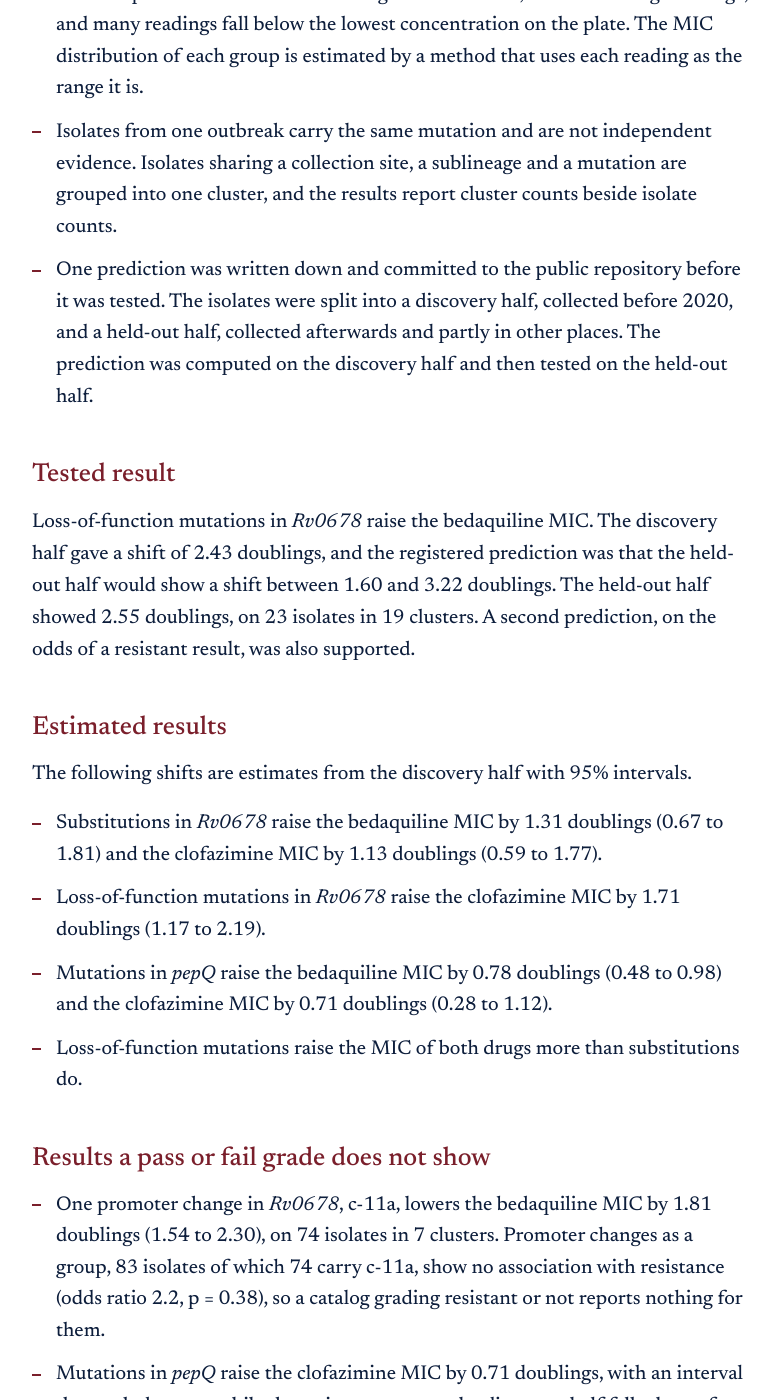
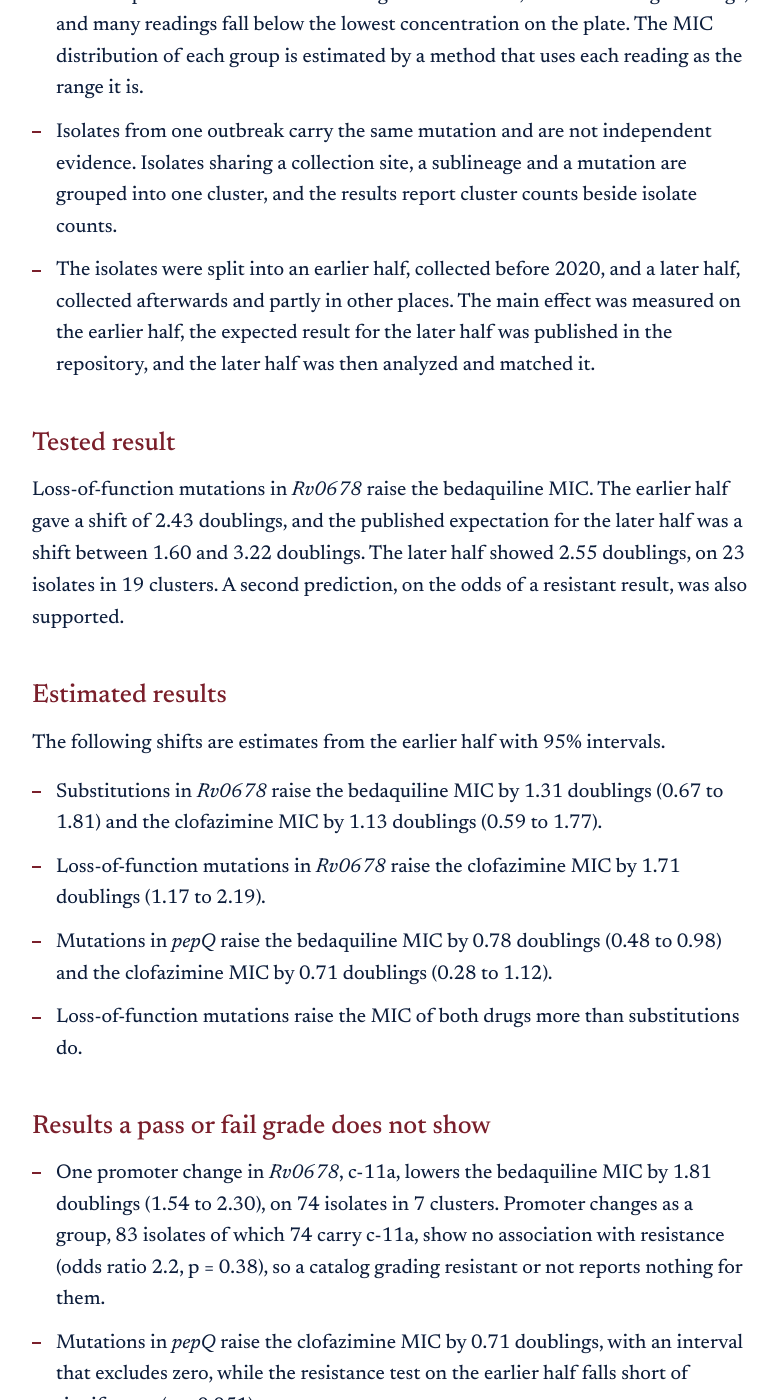
Before and after one commit to aminabaktiyarova/aminabaktiyarova.github.io, a Jekyll site: the page built from research-tb-drug-resistance.html, in a window 1280 px wide and 1400 px high, scrolled down 1281 px. Shown: the whole window, without its empty margins (148-927 px from the left). Built offline with Jekyll 4.4.1, drawn with Linux system fonts in a browser that asks for light colours; some of the changed text lies outside the part shown.

Commit message:
Reword the method description

```diff
--- a/research-tb-drug-resistance.html
+++ b/research-tb-drug-resistance.html
@@ -25,14 +25,14 @@ permalink: /research/tb-drug-resistance/
         <li>Each isolate is assigned to a group from its mutations alone: no mutation in the three genes, a single mutation of a given class (substitution, frameshift, stop codon, gene deletion, in-frame insertion or deletion, or promoter change), or an uncertain call.</li>
         <li>An MIC plate tests a series of doubling concentrations, so each reading is a range, and many readings fall below the lowest concentration on the plate. The MIC distribution of each group is estimated by a method that uses each reading as the range it is.</li>
         <li>Isolates from one outbreak carry the same mutation and are not independent evidence. Isolates sharing a collection site, a sublineage and a mutation are grouped into one cluster, and the results report cluster counts beside isolate counts.</li>
-        <li>One prediction was written down and committed to the public repository before it was tested. The isolates were split into a discovery half, collected before 2020, and a held-out half, collected afterwards and partly in other places. The prediction was computed on the discovery half and then tested on the held-out half.</li>
+        <li>The isolates were split into an earlier half, collected before 2020, and a later half, collected afterwards and partly in other places. The main effect was measured on the earlier half, the expected result for the later half was published in the repository, and the later half was then analyzed and matched it.</li>
       </ul>
 
       <h2>Tested result</h2>
-      <p>Loss-of-function mutations in <i>Rv0678</i> raise the bedaquiline MIC. The discovery half gave a shift of 2.43 doublings, and the registered prediction was that the held-out half would show a shift between 1.60 and 3.22 doublings. The held-out half showed 2.55 doublings, on 23 isolates in 19 clusters. A second prediction, on the odds of a resistant result, was also supported.</p>
+      <p>Loss-of-function mutations in <i>Rv0678</i> raise the bedaquiline MIC. The earlier half gave a shift of 2.43 doublings, and the published expectation for the later half was a shift between 1.60 and 3.22 doublings. The later half showed 2.55 doublings, on 23 isolates in 19 clusters. A second prediction, on the odds of a resistant result, was also supported.</p>
 
       <h2>Estimated results</h2>
-      <p>The following shifts are estimates from the discovery half with 95% intervals.</p>
+      <p>The following shifts are estimates from the earlier half with 95% intervals.</p>
       <ul>
         <li>Substitutions in <i>Rv0678</i> raise the bedaquiline MIC by 1.31 doublings (0.67 to 1.81) and the clofazimine MIC by 1.13 doublings (0.59 to 1.77).</li>
         <li>Loss-of-function mutations in <i>Rv0678</i> raise the clofazimine MIC by 1.71 doublings (1.17 to 2.19).</li>
@@ -43,7 +43,7 @@ permalink: /research/tb-drug-resistance/
       <h2>Results a pass or fail grade does not show</h2>
       <ul>
         <li>One promoter change in <i>Rv0678</i>, c-11a, lowers the bedaquiline MIC by 1.81 doublings (1.54 to 2.30), on 74 isolates in 7 clusters. Promoter changes as a group, 83 isolates of which 74 carry c-11a, show no association with resistance (odds ratio 2.2, p = 0.38), so a catalog grading resistant or not reports nothing for them.</li>
-        <li>Mutations in <i>pepQ</i> raise the clofazimine MIC by 0.71 doublings, with an interval that excludes zero, while the resistance test on the discovery half falls short of significance (p = 0.051).</li>
+        <li>Mutations in <i>pepQ</i> raise the clofazimine MIC by 0.71 doublings, with an interval that excludes zero, while the resistance test on the earlier half falls short of significance (p = 0.051).</li>
         <li>Loss-of-function mutations in <i>Rv0678</i> raise the clofazimine MIC in lineage 4 by 1.18 doublings, but the group's MICs stay below the resistance cut-off, so 2 of the 42 isolates are called resistant.</li>
         <li>One <i>Rv0678</i> frameshift, 192_ins_g, is carried by 51 isolates, 41 of them from a single outbreak at one site. Counting isolates weights it about six times more than the 9 independent clusters support.</li>
         <li>An <i>Rv0678</i> mutation found in only a minority of the sequencing reads is associated with a bedaquiline MIC shift of the same size as the same mutation found in every read. The source data report such minority mutations as susceptible.</li>
```
